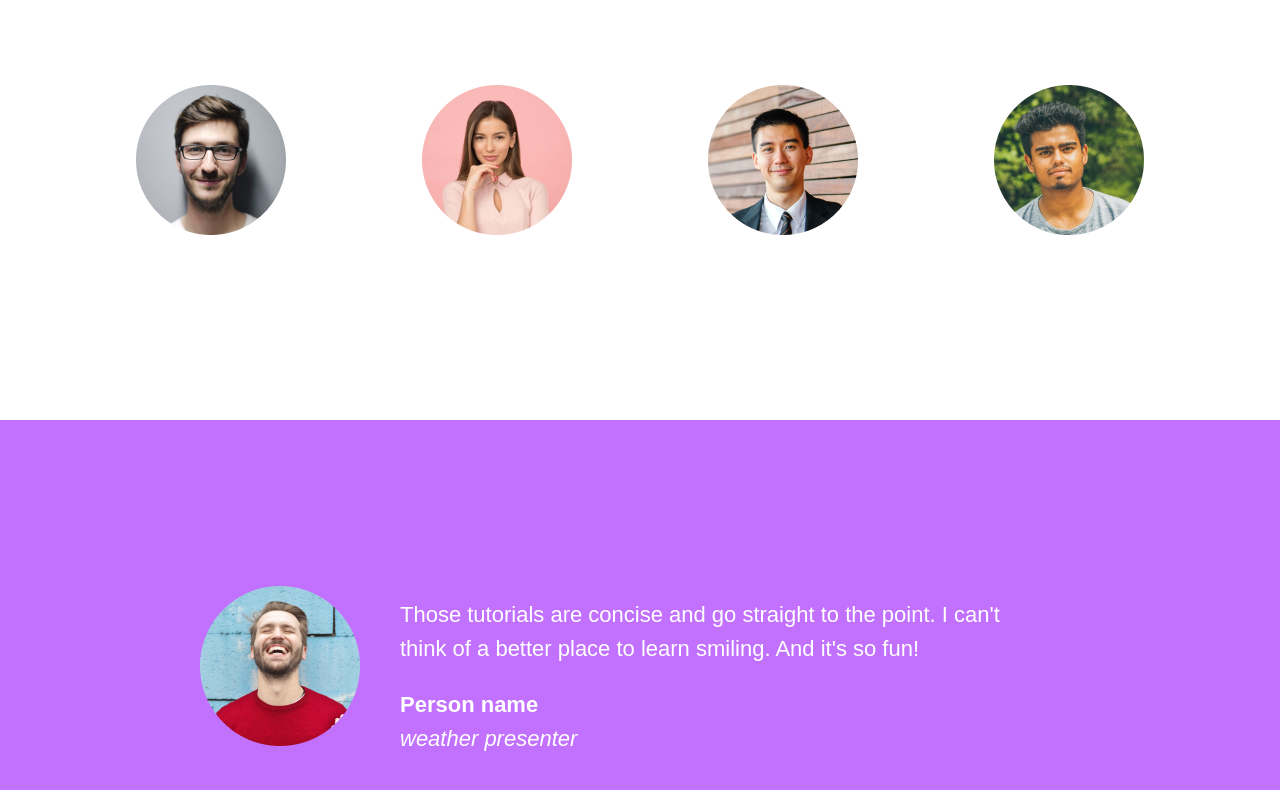
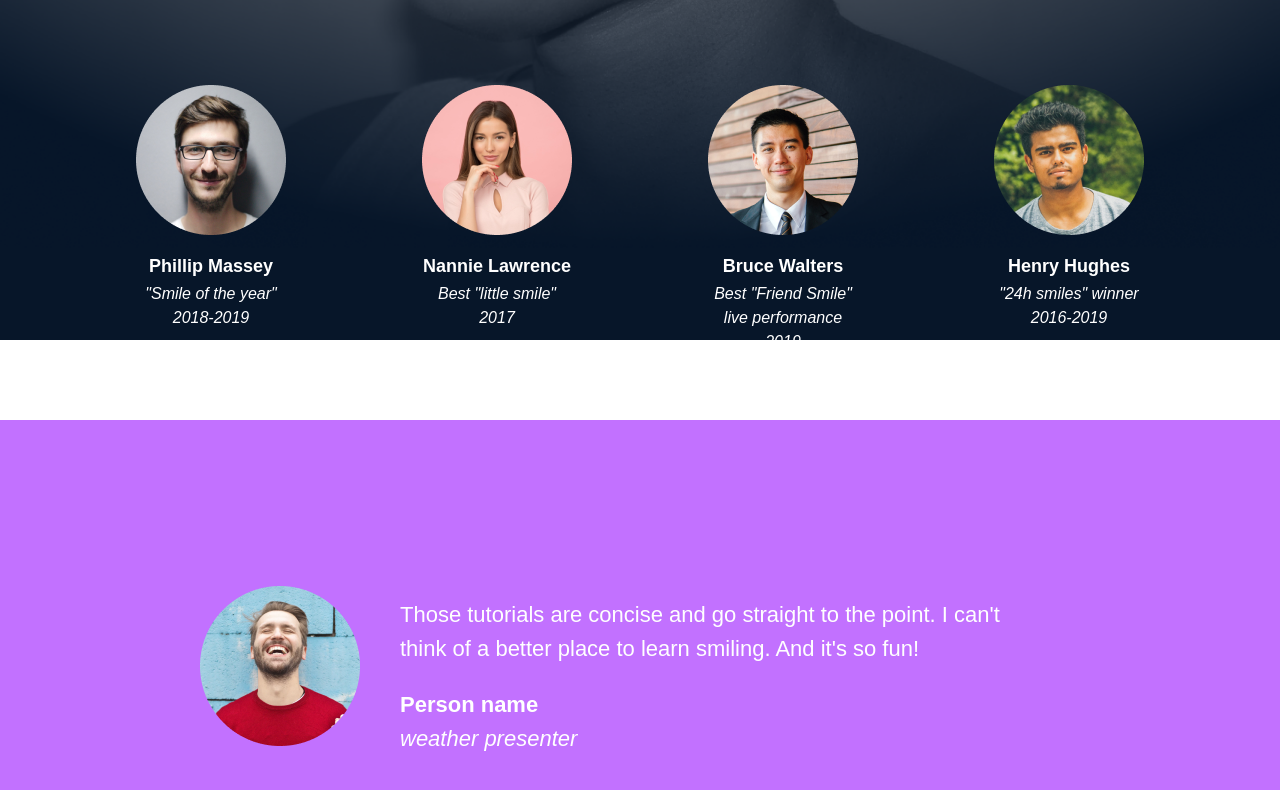
Before and after one commit to tomunizua/smilewebsite, a plain HTML site: page index.html in a window 1280 px wide. Shown: the part 632-1422 px from the top of the page. Drawn offline with Linux system fonts and the light colour scheme.

Commit message:
Update styles.css

```diff
--- a/styles.css
+++ b/styles.css
@@ -1,7 +1,7 @@
 body{
     margin: 0px;
     text-align: center;
-    background-image: url(./images/background.png);
+    background-image: url(background.png);
     min-height: auto;
     background-repeat: no-repeat;
     background-size: contain;
```
